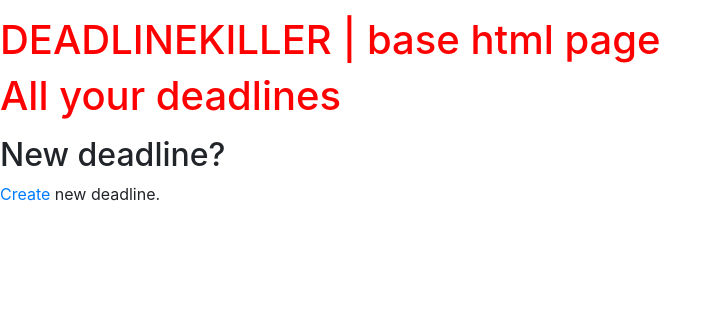
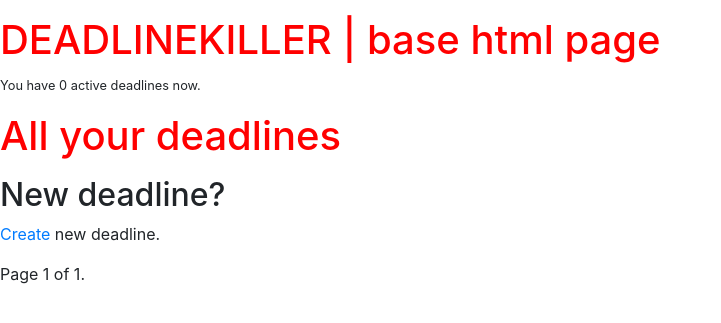
Before and after one commit to lucaromanowski/deadlinekiller, a Django app: page /deadlines/ in a window 1280 px wide. Shown: the part 48-371 px from the top of the page, without its empty margins (0-721 px from the left). Run offline with Django 3.2, Linux system fonts and the light colour scheme; the visitor is signed in with stand-in values (Sample User, id 1); data that the repository does not hold is empty; some libraries are stand-ins or nearby versions.

Commit message:
pagination

```diff
--- a/deadlinekiller/deadlines/templates/deadlines/deadline_list.html
+++ b/deadlinekiller/deadlines/templates/deadlines/deadline_list.html
@@ -6,7 +6,7 @@
 
 
 {% block content %}
-
+	<p><small>You have {{ deadlines_total }} active deadlines now.</small></p>
 	<h1>All your deadlines</h1>
 	<ul>
 		{% for deadline in deadlines %}
@@ -15,4 +15,7 @@
 	</ul>
 	<h2>New deadline?</h2>
 	<p><a href="{% url 'deadlines:deadline_create' %}">Create</a> new deadline.</p>
+
+	<!-- pagination -->
+	{% include 'pagination.html' with page=deadlines %}
 {% endblock %}
--- /dev/null
+++ b/deadlinekiller/deadlines/templates/pagination.html
@@ -0,0 +1,15 @@
+<div class="pagination">
+    <span class="step-links">
+        {% if page.has_previous %}
+            <a href="?page={{ page.previous_page_number }}">previous</a>
+        {% endif %}
+
+        <span class="current">
+            Page {{ page.number }} of {{ page.paginator.num_pages }}.
+        </span>
+
+        {% if page.has_next %}
+            <a href="?page={{ page.next_page_number }}">next</a>
+        {% endif %}
+    </span>
+</div>
--- a/deadlinekiller/deadlines/views.py
+++ b/deadlinekiller/deadlines/views.py
@@ -1,5 +1,6 @@
 from django.contrib.auth.decorators import login_required
 from django.contrib.auth.models import User
+from django.core.paginator import Paginator, EmptyPage, PageNotAnInteger
 from django.shortcuts import render, redirect, get_object_or_404
 from django.utils.text import slugify
 
@@ -9,8 +10,21 @@ from .models import Deadline
 
 @login_required
 def deadline_list(request):
-	deadlines = Deadline.objects.filter(author=request.user)
-	return render(request, 'deadlines/deadline_list.html', { 'deadlines' : deadlines })
+	deadline_list = Deadline.objects.filter(author=request.user)
+	deadlines_total = deadline_list.count()
+	paginator = Paginator(deadline_list, 10)
+	page = request.GET.get('page')
+	try:
+		deadlines = paginator.page(page)
+	except PageNotAnInteger:
+        # If page is not an integer, deliver first page.
+		deadlines = paginator.page(1)
+	except EmptyPage:
+        # If page is out of range (e.g. 9999), deliver last page of results.
+		deadlines = paginator.page(paginator.num_pages)
+	return render(request, 'deadlines/deadline_list.html', { 'deadlines' : deadlines,
+															 'deadlines_total' : deadlines_total,
+															 'page' : page })
 
 
 @login_required
@@ -51,3 +65,8 @@ def deadline_update(request, pk, slug):
 
 	return render(request, 'deadlines/deadline_update.html', {'deadline' : deadline,
 															  'deadline_form' : deadline_form})
+
+
+@login_required
+def deadline_delete(request, pk, slug):
+	pass
```
